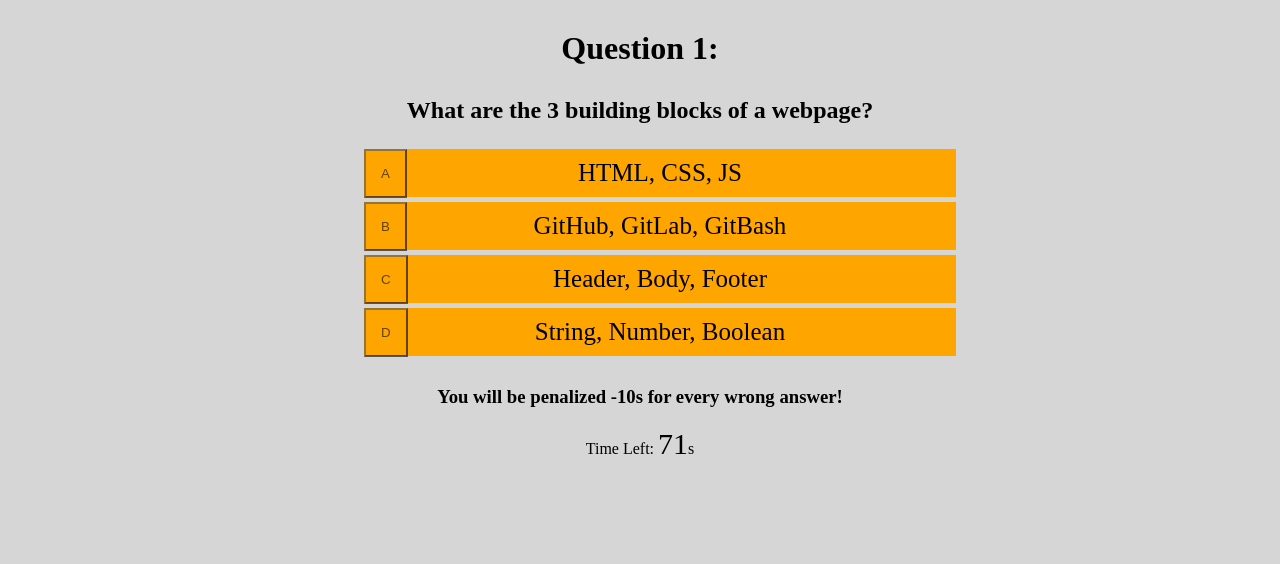
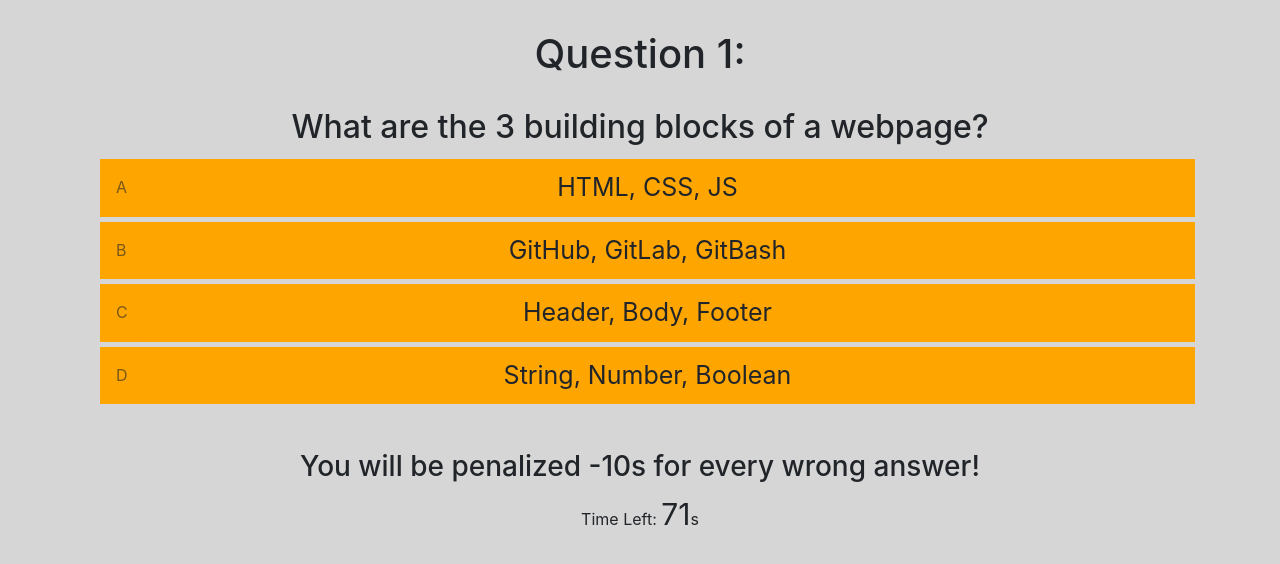
Before and after one commit to GuilleMGN/CodingQuiz, a plain HTML site: page questions.html in a window 1280 px wide. Drawn offline with nearby package versions, Linux system fonts and the light colour scheme.

Commit message:
Fixed all formatting and commented

```diff
--- a/questions.html
+++ b/questions.html
@@ -5,32 +5,37 @@
     <meta charset="UTF-8">
     <meta name="viewport" content="width=device-width, initial-scale=1.0">
     <title>Coding Quiz Questions</title>
+    <!-- Link to Bootstrap and CSS stylesheet files -->
+    <link rel="stylesheet" href="https://cdn.jsdelivr.net/npm/bootstrap@4.5.3/dist/css/bootstrap.min.css">
     <link rel="stylesheet" href="style.css" />
 </head>
 
 <body>
+    <!-- Displays the question title and number -->
     <h1>Question <span id="question-number"></span>:</h1>
     <h2 id="question-title"></h2>
+    <main class="container">
+        <section class="row">
+            <div class="col-sm-6 col-md-11 col-lg-12">
                 <ul id="options">
+                    <!-- Will display questions with buttons to select answers -->
                     <button class="btn" id="btn1">A</button>
-            <li id="option1"></li>
+                    <li class="optionLi" id="option1"></li>
                     <button class="btn" id="btn2">B</button>
-            <li id="option2"></li>
+                    <li class="optionLi" id="option2"></li>
                     <button class="btn" id="btn3">C</button>
-            <li id="option3"></li>
+                    <li class="optionLi" id="option3"></li>
                     <button class="btn" id="btn4">D</button>
-            <li id="option4"></li>
+                    <li class="optionLi" id="option4"></li>
                 </ul>
-
-
+            </div>
+        </section>
+    </main>
+    <!-- Feedback after every answer below questions list -->
     <h3 id="computer"></h3>
-
-    <!-- <div style="text-align:center">
-        <button id="next-button">Skip</button>
-    </div> -->
-
+    <!-- Timer display -->
     <p>Time Left: <span id="countdown"></span>s</p>
-
+    <!-- Link to necessary JavaScript files -->
     <script src="script.js"></script>
     <script src="questions.js"></script>
 </body>
--- a/questions.js
+++ b/questions.js
@@ -1,23 +1,23 @@
 // COUNTDOWN TIMER
+// Get span element to change only the number and not the <p> tag
 var countdown = document.getElementById("countdown");
+// Timer starts at 75 seconds
 var timeleft = 75;
-
 // Function that will run the timer
 function startTimer() {
     var timer = setInterval(function () {
-        countdown.textContent = `${timeleft}`;
+        countdown.textContent = timeleft;
         timeleft--;
         // Conditional if timer hits 0
         if (timeleft < 0) {
-            countdown.textContent = `${timeleft}`;
+            countdown.textContent = timeleft;
             clearInterval(timer);
             endQuiz();
         }
     }, 1000);
 }
-// Invoke the timer function
+// Invoke the timer function upon page load
 startTimer();
-
 
 // List of question titles with their choices and answers as objects
 var questions = [
@@ -47,25 +47,27 @@ var questions = [
         answer: "console.log()"
     }
 ];
-
-var questionIndex = 0;
+// Change text below questions list to give feedback based on user selection
+var computer = document.getElementById("computer");
+computer.textContent = "You will be penalized -10s for every wrong answer!";
+// Assign the four buttons to variables to determine possible answers
 var btn1 = document.getElementById("btn1");
 var btn2 = document.getElementById("btn2");
 var btn3 = document.getElementById("btn3");
 var btn4 = document.getElementById("btn4");
-var computer = document.getElementById("computer");
-computer.textContent = "You will be penalized -10s for every wrong answer!";
+// Question index will start at 0 to begin with first question
+var questionIndex = 0;
 
 // Function that will display the user each question
 function runQuestions() {
     // Change the question number span
     var currentQuestion = questions[questionIndex];
     var questionNumber = document.getElementById("question-number");
-    questionNumber.textContent = `${questionIndex + 1}`;
+    questionNumber.textContent = questionIndex + 1;
     // Change the question title
     var questionTitle = document.getElementById("question-title");
     questionTitle.textContent = currentQuestion.title;
-    // Display all the questions
+    // Display all the questions in the list
     var option1 = document.getElementById("option1")
     option1.textContent = currentQuestion.choices[0];
     var option2 = document.getElementById("option2")
@@ -74,7 +76,7 @@ function runQuestions() {
     option3.textContent = currentQuestion.choices[2];
     var option4 = document.getElementById("option4")
     option4.textContent = currentQuestion.choices[3];
-    // Run function to check answer based on what question index we are on
+    // Run function to check users clicked answer based on what question index we are on
     if (questionIndex == 0) {
         question1();
     }
@@ -95,26 +97,28 @@ function runQuestions() {
 // Invoke the initial questions function
 runQuestions();
 
+// Run endQuiz() function when user finished test or when time runs out
 function endQuiz() {
+    // Asks user for initials
     var initials = prompt("Quiz over! Your score was " + (timeleft + 1) + "! Please enter your initials: ");
+    // Checks if initials string submitted by user is not empty in order to run the saveHighScore() funciton
     if (initials != "") {
         saveHighScore(initials);
     }
 }
 
+// Saves users initials into our Local Storage
 function saveHighScore(initials) {
-
-    // get saved scores from localstorage, or if not any, set to empty array
+    // Get saved scores from our Local Storage. If none then set to empty array
     var highscores = JSON.parse(localStorage.getItem("highscores")) || [];
-
-    // format new score object for current user
+    // Save score and initials into an object
     var newScore = {
         score: timeleft,
         initials: initials
     };
-    // save to localstorage
+    // Save object to our Local Storage
     highscores.push(newScore);
     localStorage.setItem("highscores", JSON.stringify(highscores));
-    // redirect to next page
+    // Redirect to highscores page
     location.href = "highscores.html";
-}
+} // End all questions
--- a/style.css
+++ b/style.css
@@ -1,14 +1,18 @@
+/* Darkens background color */
 body {
     background-color: rgb(214, 214, 214);
 }
+/* Webpage Title */
 h1 {
     text-align: center;
     margin-top: 30px;
 }
+/* Specifies webpage */
 h2 {
     text-align: center;
     margin-top: 30px;
 }
+/* Main index page start button */
 #start-button {
     background-color: rgb(79, 79, 221);
     color: white;
@@ -21,67 +25,53 @@ h2 {
     opacity: 0.6;
     margin-top: 30px;
 }
+/* Increases button visibility when hovered */
 #start-button:hover {
     opacity: 1;
 }
+/* Tips */
 h3 {
     text-align: center;
     margin-top: 30px;
 }
+/* Extra tips */
 h4 {
     text-align: center;
     margin-top: 30px;
 }
+/* Link to and from index/highscores HTML using <a> tag*/
 a {
     font-size: 25px;
     margin-top: 30px;
+    margin: 15px;
 }
+/* Timer display to center of screen */
 p {
     text-align: center;
 }
+/* Seconds of the timer */
 #countdown {
     font-size: 30px;
     text-align: center;
 }
+/* Unordered list properties */
 ul {
     font-size: 25px;
-    margin-left: 25%;
-    margin-right: 25%;
     list-style-type: none;
 }
+/* List elements for questions and highscores */
 li {
     padding: 10px;
     background-color: orange;
     margin-top: 5px;
     margin-bottom: 5px;
+    margin-left: -25px;
 }
-#next-button {
-    background-color: rgb(15, 136, 15);
-    color: white;
-    padding-left: 30px;
-    padding-right: 30px;
-    font-size: 30px;
-    border: black;
-    border-style: ridge;
-    cursor: pointer;
-    opacity: 0.6;
-    margin-top: 30px;
-}
-#next-button:hover {
-    opacity: 1;
-}
-#option1 {
+/* Aligns all <li> option elements to the center */
+.optionLi {
     text-align: center;
 }
-#option2 {
-    text-align: center;
-}
-#option3 {
-    text-align: center;
-}
-#option4 {
-    text-align: center;
-}
+/* Option button properties */
 .btn {
     text-align: left;
     display: inline-block;
@@ -89,17 +79,20 @@ li {
     padding: 15px;
     background-color: orange;
     opacity: 0.6;
+    margin-left: -25px;
 }
+/* Increases button visibility when hovered */
 .btn:hover {
     cursor: pointer;
     opacity: 1;
 }
+/* Clear highscores button properties */
 .hs {
     float: right;
-    padding: 5px;
     background-color: orange;
     opacity: 0.6;
 }
+/* Increases button visibility when hovered */
 .hs:hover {
     cursor: pointer;
     opacity: 1;
```
Also changed, not shown: highscores.html (+18 -7 lines), highscores.js (+7 -25 lines), index.html (+3 -2 lines), script.js (+7 -31 lines). Lines whose indentation alone changed are shown as unchanged.
